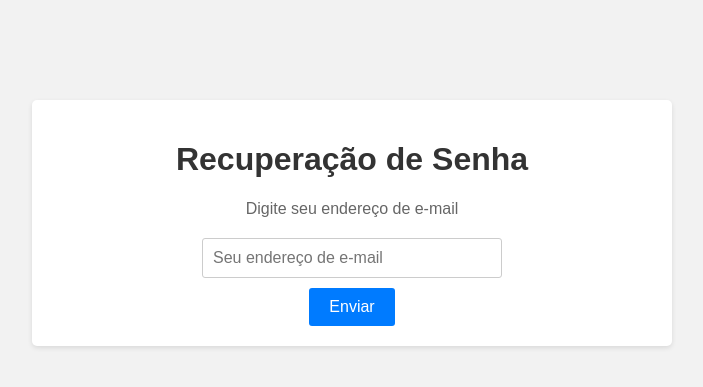
After one commit to CleberSoares77/123Vagas, a CodeIgniter app: page /tcc/dashboard/esqueceuSenha in a window 1280 px wide. The commit adds this page. Shown: the top 387 px of the page, without its empty margins (288-991 px from the left). Run offline with CodeIgniter, Linux system fonts and the light colour scheme.

Commit message:
esqueceuSenha

```diff
--- a/application/controllers/Dashboard.php
+++ b/application/controllers/Dashboard.php
@@ -19,4 +19,9 @@ class Dashboard extends CI_Controller
 	{
 		$this->load->view('home'); // Carrega a visualização para a página de criar conta
 	}
+
+	public function esqueceuSenha()
+	{
+		$this->load->view('esqueceuSenha'); // Carrega a visualização para a página de criar conta
+	}
 }
--- /dev/null
+++ b/application/views/esqueceuSenha.php
@@ -0,0 +1,78 @@
+<?php defined('BASEPATH') or exit('No direct script access allowed'); ?>
+
+<!DOCTYPE html>
+<html lang="pr-br">
+<head>
+    <meta charset="UTF-8">
+    <meta name="viewport" content="width=device-width, initial-scale=1.0">
+    <title>Recuperação de Senha</title>
+    <style>
+        body {
+            font-family: Arial, sans-serif;
+            background-color: #f2f2f2;
+            margin: 0;
+            padding: 0;
+        }
+
+        .container {
+            max-width: 600px;
+            margin: 100px auto;
+            padding: 20px;
+            background-color: #fff;
+            border-radius: 5px;
+            box-shadow: 0 2px 5px rgba(0, 0, 0, 0.1);
+        }
+
+        h1 {
+            text-align: center;
+            color: #333;
+        }
+
+        p {
+            margin-top: 20px;
+            text-align: center;
+            color: #666;
+        }
+
+        form {
+            margin-top: 20px;
+            text-align: center;
+        }
+
+        input[type="email"] {
+            width: 300px;
+            padding: 10px;
+            margin-bottom: 10px;
+            border: 1px solid #ccc;
+            border-radius: 3px;
+            font-size: 16px;
+            box-sizing: border-box;
+        }
+
+        input[type="submit"] {
+            background-color: #007bff;
+            color: #fff;
+            border: none;
+            padding: 10px 20px;
+            font-size: 16px;
+            cursor: pointer;
+            border-radius: 3px;
+        }
+
+        input[type="submit"]:hover {
+            background-color: #0056b3;
+        }
+    </style>
+</head>
+<body>
+    <div class="container">
+        <h1>Recuperação de Senha</h1>
+        <p>Digite seu endereço de e-mail</p>
+        <form action="/recuperar-senha" method="POST">
+            <input type="email" name="email" placeholder="Seu endereço de e-mail" required>
+            <br>
+            <input type="submit" value="Enviar">
+        </form>
+    </div>
+</body>
+</html>
--- a/application/views/form.php
+++ b/application/views/form.php
@@ -150,7 +150,7 @@
 
 
             <div class="links">
-                    <a href="/esqueceu-senha">Esqueceu a Senha?</a>
+                    <a href="esqueceuSenha">Esqueceu a Senha?</a>
                 </div>
 
         </div>
```
